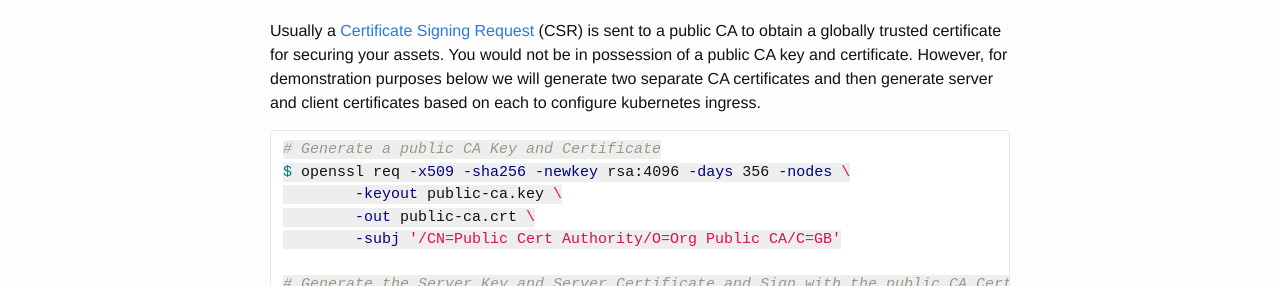
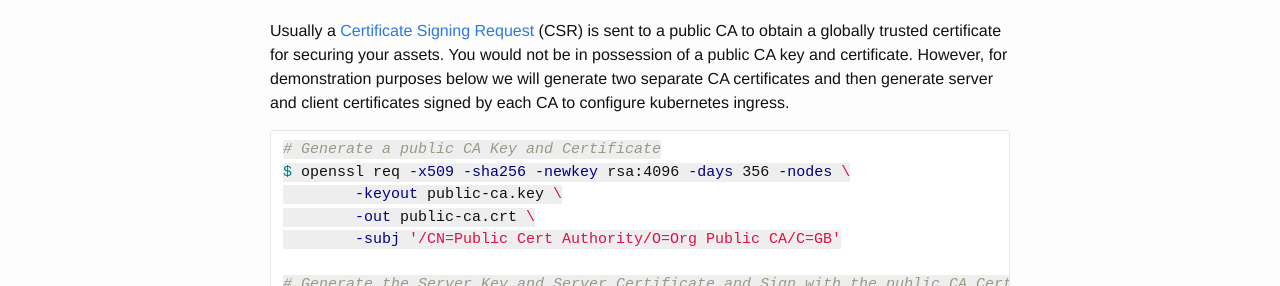
Before and after one commit to hemantksingh/hemantksingh.github.io, a Jekyll site: the page built from _posts/2020-10-28-kubernetes-mutual-auth-with-diffferent-cas.markdown, in a window 1280 px wide and 900 px high. Shown: the part 523-809 px from the top of the window. Built offline with Jekyll 4.4.1, drawn with Linux system fonts in a browser that asks for light colours; comment, search, counter and statistics services are not loaded.

Commit message:
Minor update

````diff
--- a/_posts/2020-10-28-kubernetes-mutual-auth-with-diffferent-cas.markdown
+++ b/_posts/2020-10-28-kubernetes-mutual-auth-with-diffferent-cas.markdown
@@ -11,10 +11,9 @@ modified_time: '2020-02-29T23:31:00.000-08:00'
 
 Configuring certificate based mutual authentication in Kubernetes using nginx ingress controller is explained pretty well in [this](https://medium.com/@awkwardferny/configuring-certificate-based-mutual-authentication-with-kubernetes-ingress-nginx-20e7e38fdfca) post. However the post assumes that the certificates used for validating the client and the server are issued by the same CA (Certificate Authority). The current [nginx ingress controller docs](https://kubernetes.github.io/ingress-nginx/examples/auth/client-certs/) also do not make it absolutely clear how to configure client certificate authentication when using client and server certificates issued by different CAs. I recently came across a scenario where we were using our own internal/private CA for issuing client certificates and a publicly trusted CA for server TLS. This post covers configuring kubernetes nginx ingress to use certificates issued by different CAs on the same host to perform mutual authentication.
 
-
 ## Generating the certificates
 
-Usually a [Certificate Signing Request](https://en.wikipedia.org/wiki/Certificate_signing_request) (CSR) is sent to a public CA to obtain a globally trusted certificate for securing your assets. You would not be in possession of a public CA key and certificate. However, for demonstration purposes below we will generate two separate CA certificates and then generate server and client certificates based on each to configure kubernetes ingress.
+Usually a [Certificate Signing Request](https://en.wikipedia.org/wiki/Certificate_signing_request) (CSR) is sent to a public CA to obtain a globally trusted certificate for securing your assets. You would not be in possession of a public CA key and certificate. However, for demonstration purposes below we will generate two separate CA certificates and then generate server and client certificates signed by each CA to configure kubernetes ingress.
 
 ```sh
 # Generate a public CA Key and Certificate
````
